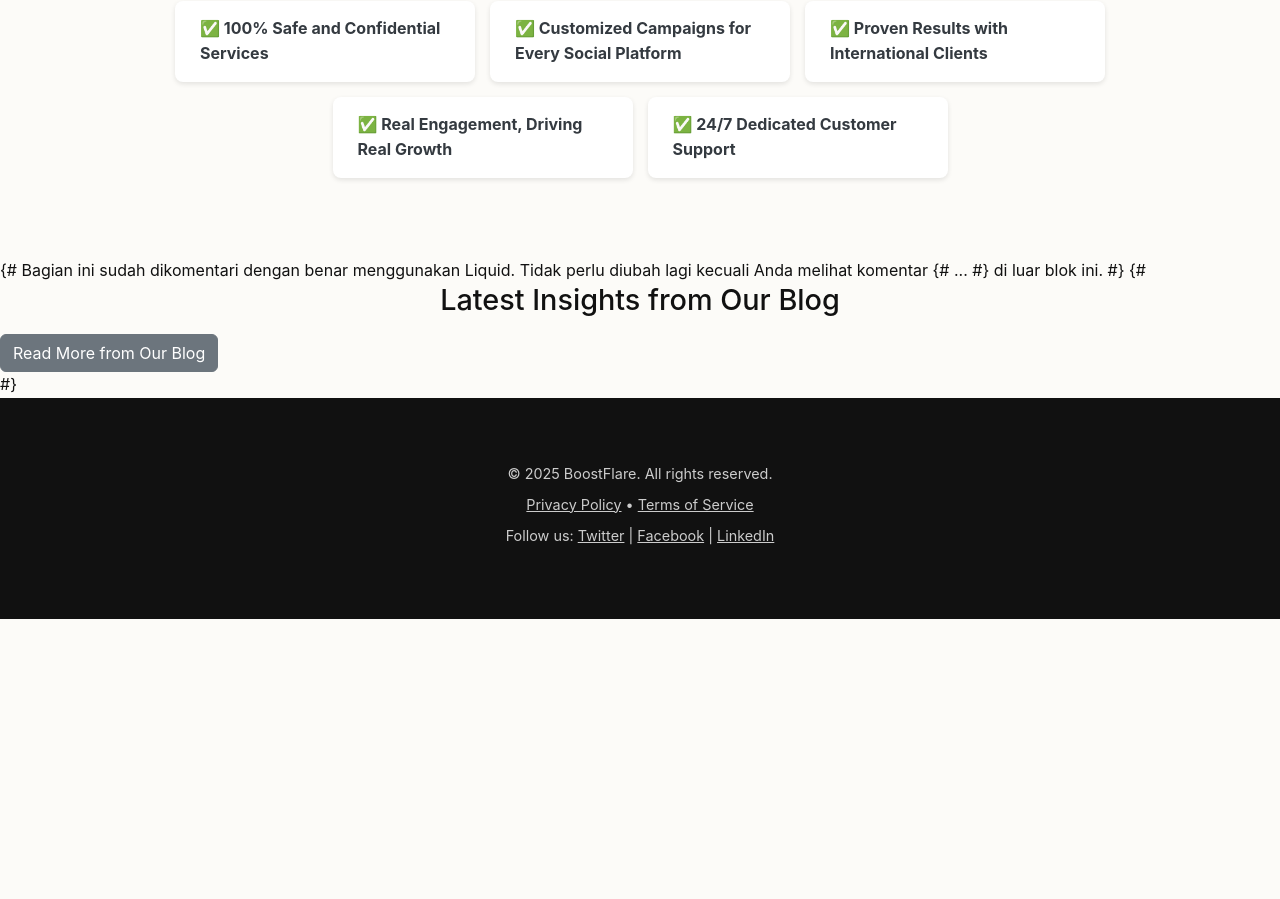
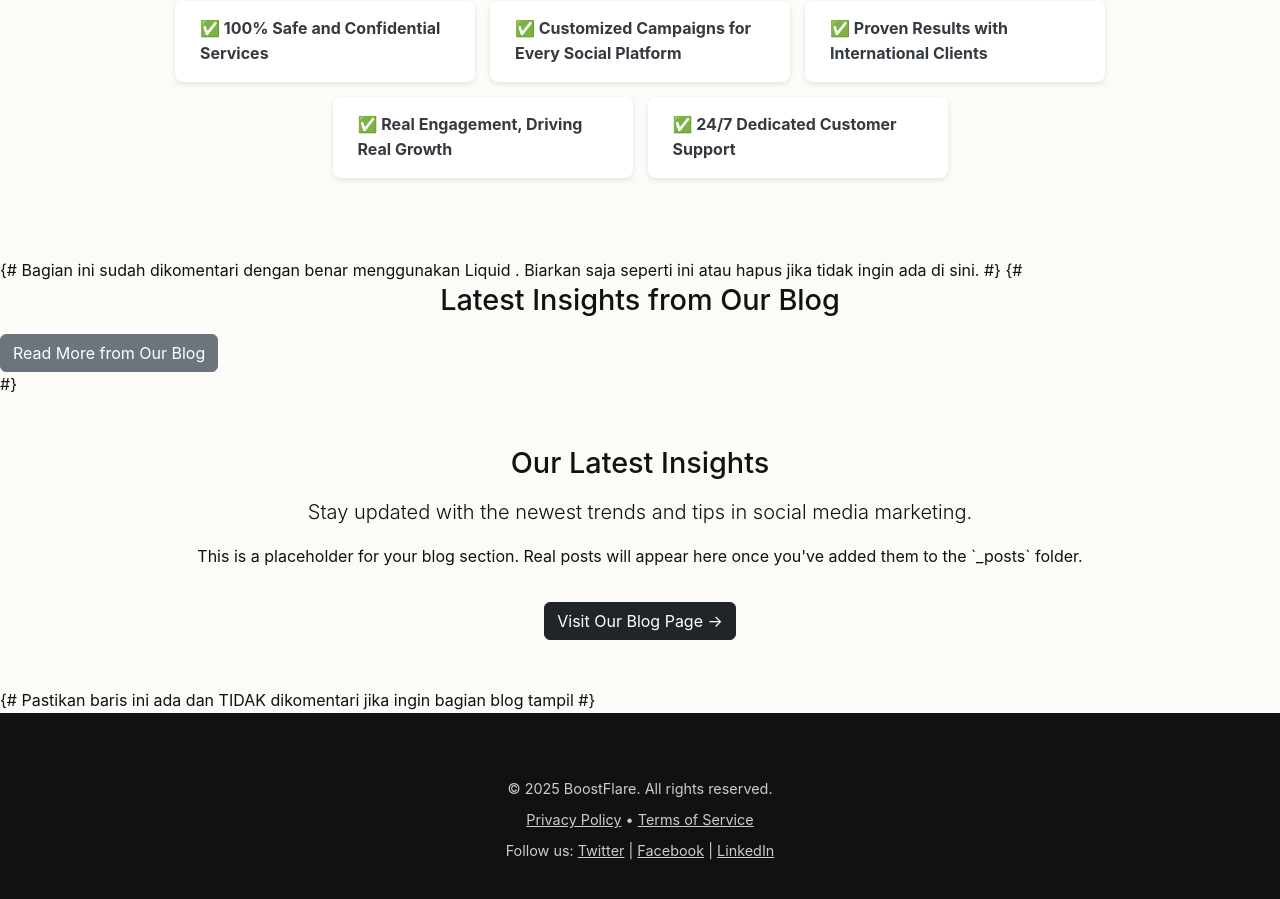
Before and after one commit to candra2012/BoostFlare, a Jekyll site: the page built from index.html, in a window 1280 px wide and 900 px high, scrolled down 790 px. Built offline with Jekyll 4.4.1, drawn with Linux system fonts in a browser that asks for light colours; before the commit the page ends 1409 px from its top, so only the background shows below that.

Commit message:
Update index.html

```diff
--- a/index.html
+++ b/index.html
@@ -27,7 +27,7 @@ lang: en-US
   </ul>
 </section>
 
-{# Bagian ini sudah dikomentari dengan benar menggunakan Liquid. Tidak perlu diubah lagi kecuali Anda melihat komentar {# ... #} di luar blok ini. #}
+{# Bagian ini sudah dikomentari dengan benar menggunakan Liquid {% comment %} ... {% endcomment %}. Biarkan saja seperti ini atau hapus jika tidak ingin ada di sini. #}
 {#
 <section id="latest-blog-posts">
   <h2>Latest Insights from Our Blog</h2>
@@ -44,3 +44,4 @@ lang: en-US
   </div>
 </section>
 #}
+{% include blog.html %} {# Pastikan baris ini ada dan TIDAK dikomentari jika ingin bagian blog tampil #}
```
